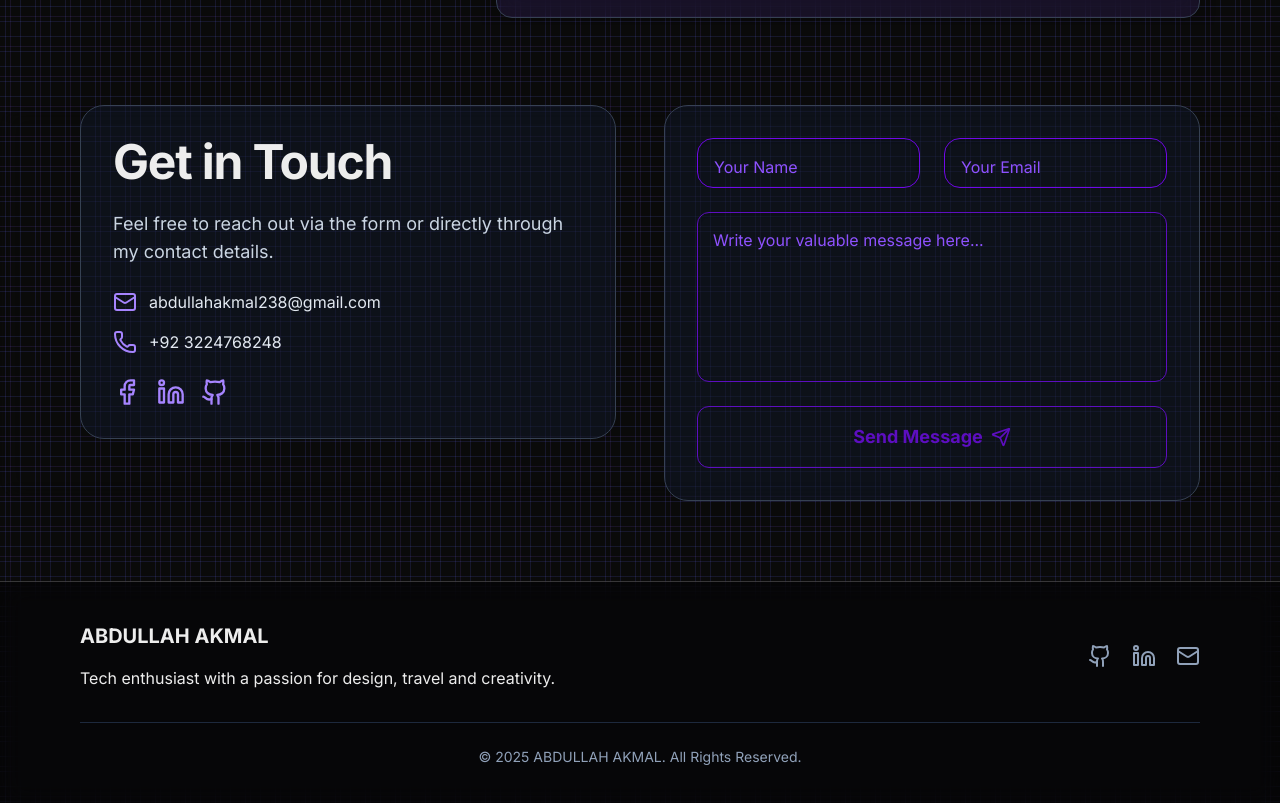
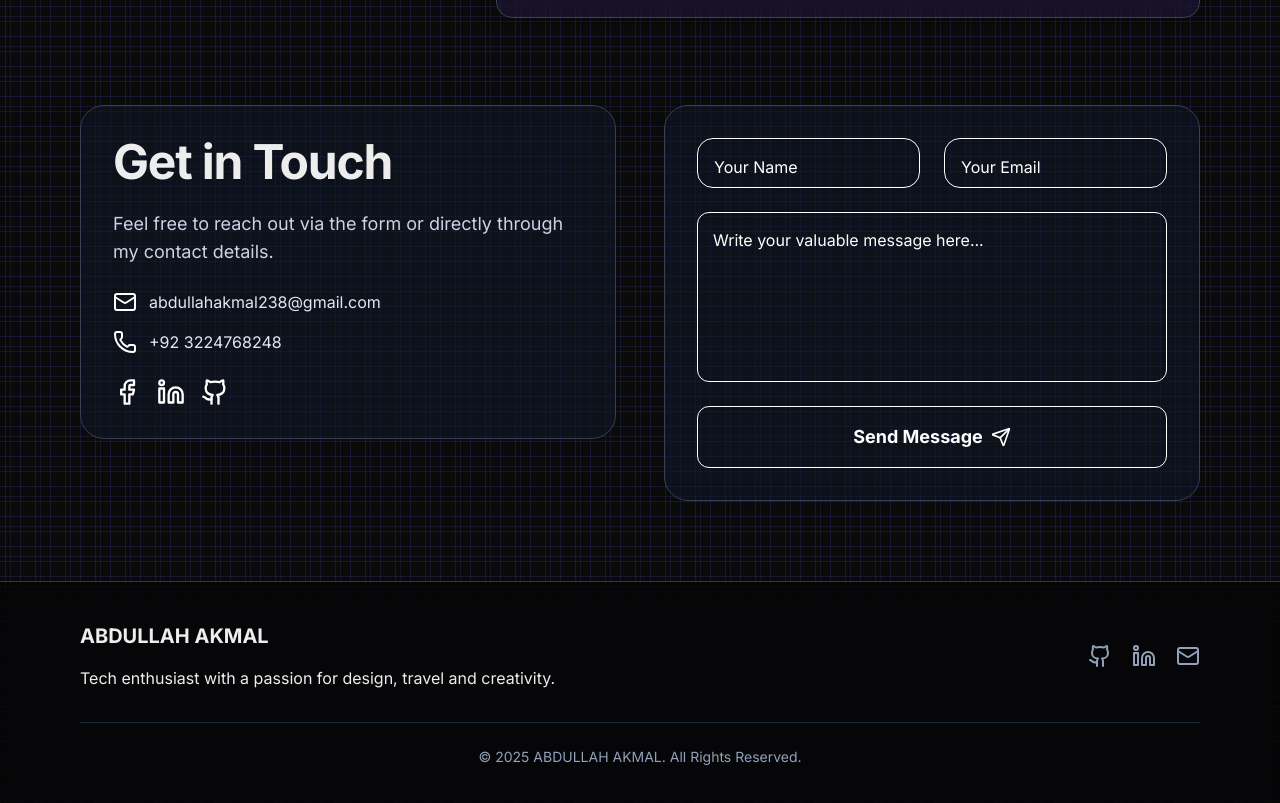
Before and after one commit to Abdullahakmal238/Abdullahs-Portfolio, a Next.js app: page / in a window 1280 px wide. Shown: the part 3580-4383 px from the top of the page. Built offline with nearby package versions, Linux system fonts and the light colour scheme.

Commit message:
Update contact-section.jsx

```diff
--- a/src/app/components/contact-section.jsx
+++ b/src/app/components/contact-section.jsx
@@ -22,11 +22,11 @@ const FormField = ({
       onChange={onChange}
       required={required}
       placeholder=" "
-      className="block w-full px-4 py-3 rounded-xl appearance-none peer focus:outline-none focus:ring-0 shadow-inner neumorphic-inset transition-shadow duration-300"
+      className="block w-full px-4 py-3 text-white rounded-xl appearance-none peer focus:outline-none focus:ring-0 shadow-inner neumorphic-inset transition-shadow duration-300 bg-transparent border-none"
     />
     <label
       htmlFor={name}
-      className="absolute text-violet-500 duration-300 transform -translate-y-4 scale-75 top-4 z-10 origin-[0] left-4 peer-placeholder-shown:scale-100 peer-placeholder-shown:translate-y-0 peer-focus:scale-75 peer-focus:-translate-y-4"
+      className="absolute text-white duration-300 transform -translate-y-4 scale-75 top-4 z-10 origin-[0] left-4 peer-placeholder-shown:scale-100 peer-placeholder-shown:translate-y-0 peer-focus:scale-75 peer-focus:-translate-y-4"
     >
       {label}
     </label>
@@ -112,11 +112,11 @@ export default function Contact() {
 
           <div className="space-y-4">
             <div className="flex items-center space-x-3">
-              <Mail className="w-6 h-6 text-violet-400" />
+              <Mail className="w-6 h-6 text-white" />
               <span className="text-slate-200">abdullahakmal238@gmail.com</span>
             </div>
             <div className="flex items-center space-x-3">
-              <Phone className="w-6 h-6 text-violet-400" />
+              <Phone className="w-6 h-6 text-white" />
               <span className="text-slate-200">+92 3224768248</span>
             </div>
             <div className="flex space-x-4 mt-6">
@@ -125,21 +125,21 @@ export default function Contact() {
                 target="_blank"
                 rel="noreferrer"
               >
-                <Facebook className="w-7 h-7 text-violet-400 hover:text-violet-300" />
+                <Facebook className="w-7 h-7 text-white hover:text-gray-300" />
               </a>
               <a
                 href="https://www.linkedin.com/in/abdullahakmal238/"
                 target="_blank"
                 rel="noreferrer"
               >
-                <Linkedin className="w-7 h-7 text-violet-400 hover:text-violet-300" />
+                <Linkedin className="w-7 h-7 text-white hover:text-gray-300" />
               </a>
               <a
                 href="https://github.com/Abdullahakmal238"
                 target="_blank"
                 rel="noreferrer"
               >
-                <Github className="w-7 h-7 text-violet-400 hover:text-violet-300" />
+                <Github className="w-7 h-7 text-white hover:text-gray-300" />
               </a>
             </div>
           </div>
@@ -153,7 +153,7 @@ export default function Contact() {
         >
           <form onSubmit={handleSubmit} className="space-y-6">
             <div className="grid md:grid-cols-2 gap-6">
-              <div className="border rounded-2xl border-violet-700">
+              <div className="border rounded-2xl border-white">
                 <FormField
                   name="name"
                   label="Your Name"
@@ -162,7 +162,7 @@ export default function Contact() {
                   required
                 />
               </div>
-              <div className="border rounded-2xl border-violet-700">
+              <div className="border rounded-2xl border-white">
                 <FormField
                   name="email"
                   label="Your Email"
@@ -183,11 +183,11 @@ export default function Contact() {
                 required
                 rows={6}
                 placeholder=" "
-                className="block w-full px-4 py-3 text-violet-800 rounded-xl appearance-none peer focus:outline-none focus:ring-0 resize-none shadow-inner border transition-shadow duration-300"
+                className="block w-full px-4 py-3 text-white rounded-xl appearance-none peer focus:outline-none focus:ring-0 resize-none shadow-inner border border-white transition-shadow duration-300 bg-transparent"
               ></textarea>
               <label
                 htmlFor="message"
-                className="absolute text-violet-500 duration-300 transform -translate-y-4 scale-75 top-4 z-10 origin-[0] left-4 peer-placeholder-shown:scale-100 peer-placeholder-shown:translate-y-0 peer-focus:scale-75 peer-focus:-translate-y-4"
+                className="absolute text-white duration-300 transform -translate-y-4 scale-75 top-4 z-10 origin-[0] left-4 peer-placeholder-shown:scale-100 peer-placeholder-shown:translate-y-0 peer-focus:scale-75 peer-focus:-translate-y-4"
               >
                 Write your valuable message here...
               </label>
@@ -196,11 +196,11 @@ export default function Contact() {
             <button
               type="submit"
               disabled={loading}
-              className="w-full py-4 rounded-xl font-bold text-lg text-violet-800 border disabled:opacity-50 disabled:cursor-not-allowed transition-all duration-200"
+              className="w-full py-4 rounded-xl font-bold text-lg text-white border border-white disabled:opacity-50 disabled:cursor-not-allowed transition-all duration-200"
             >
               {loading ? (
                 <div className="flex items-center justify-center space-x-2">
-                  <div className="w-6 h-6 border-2 border-violet-500 border-t-transparent rounded-full animate-spin"></div>
+                  <div className="w-6 h-6 border-2 border-white border-t-transparent rounded-full animate-spin"></div>
                   <span>Sending...</span>
                 </div>
               ) : (
```
